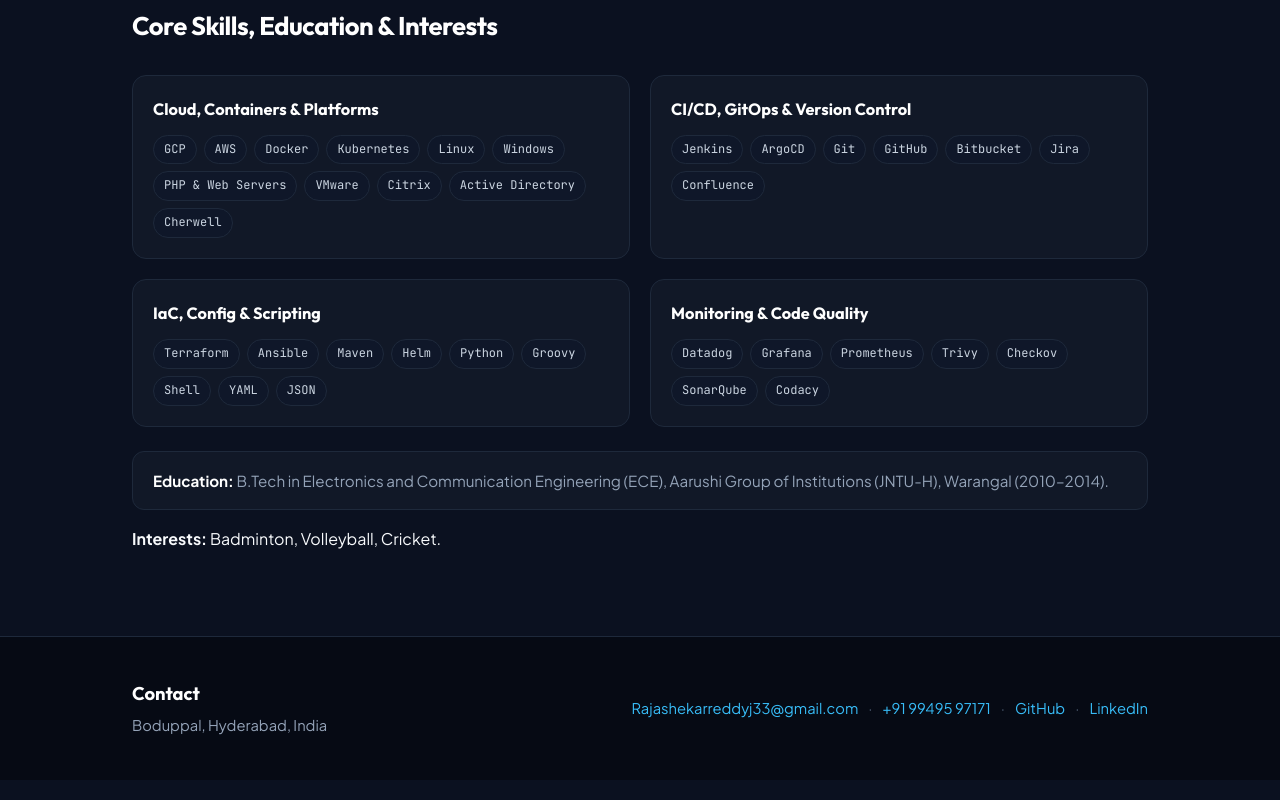
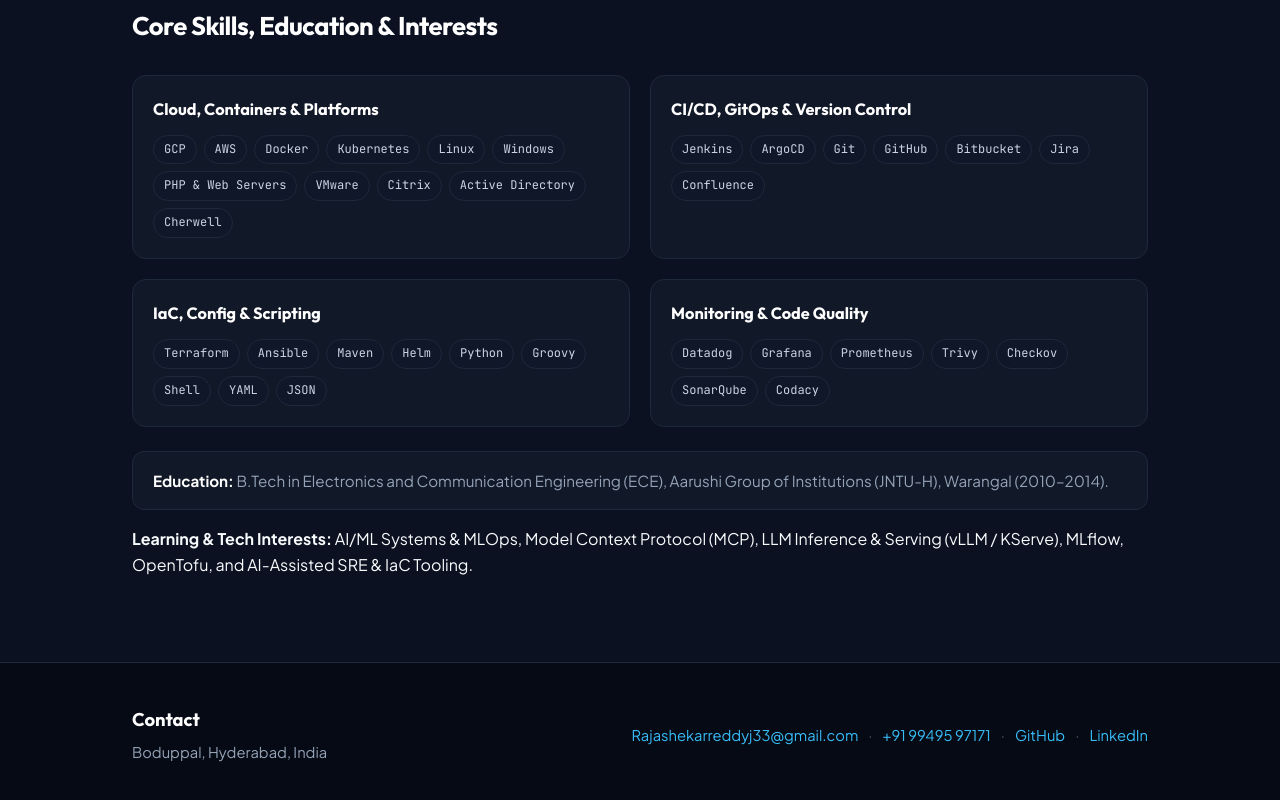
Before and after one commit to rajashekarreddyj33-sketch/rajashekarreddyj33-sketch.github.io, a plain HTML site: page index.html in a window 1280 px wide. Shown: the part 2900-3700 px from the top of the page. Drawn offline with Linux system fonts and the light colour scheme.

Commit message:
Update index.html

```diff
--- a/index.html
+++ b/index.html
@@ -7,7 +7,7 @@
   <link rel="preconnect" href="https://fonts.googleapis.com" />
   <link rel="preconnect" href="https://fonts.gstatic.com" crossorigin />
   <link
-    href="https://fonts.googleapis.com/css2?family=Outfit:wght@500;600;700&family=Plus+Jakarta+Sans:wght@400;500;600;700&family=JetBrains+Mono:wght@400;500&display=swap"
+    href="https://fonts.googleapis.com/css2?family=Outfit:wght@500;600;700&amp;family=Plus+Jakarta+Sans:wght@400;500;600;700&amp;family=JetBrains+Mono:wght@400;500&amp;display=swap"
     rel="stylesheet"
   />
   <link rel="stylesheet" href="style.css" />
@@ -344,7 +344,8 @@
             Institutions (JNTU-H), Warangal (2010&ndash;2014).
           </p>
           <p class="interests">
-            <strong>Interests:</strong> Badminton, Volleyball, Cricket.
+            <strong>Learning &amp; Tech Interests:</strong> AI/ML Systems &amp; MLOps, Model Context Protocol (MCP),
+            LLM Inference &amp; Serving (vLLM / KServe), MLflow, OpenTofu, and AI-Assisted SRE &amp; IaC Tooling.
           </p>
         </div>
       </div>
```
